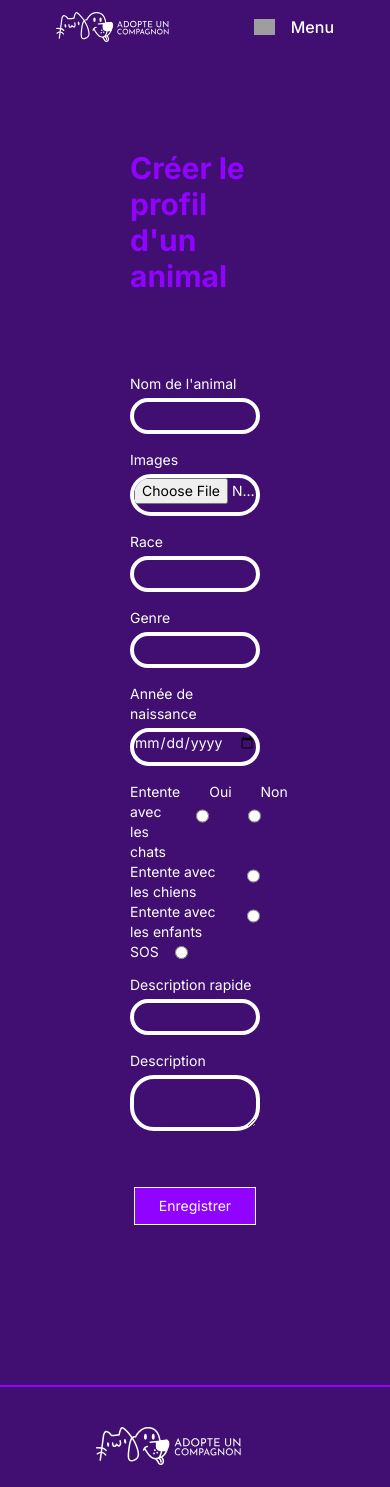
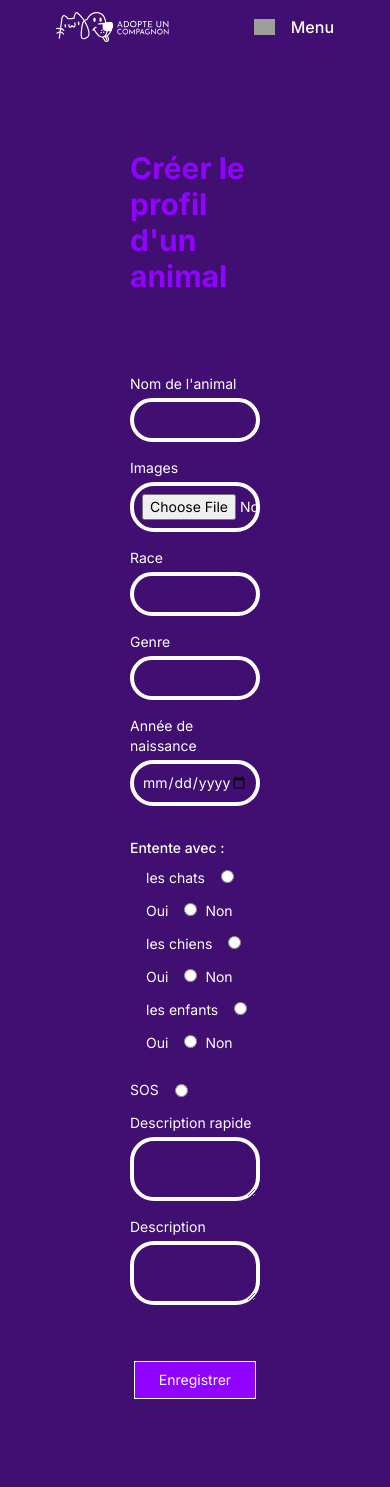
Before and after one commit to Salome-Bx/adopte-un-compagnon-front, a Next.js app: page /creationAnimal in a window 390 px wide. Shown: the top 1487 px of the page. Built offline with nearby package versions, Linux system fonts and the light colour scheme; grey boxes are pictures that could not be loaded.

Commit message:
responsive

```diff
--- /dev/null
+++ b/src/app/Components/NavAsso.tsx
@@ -0,0 +1,108 @@
+// import React, { useState } from 'react';
+import Image from 'next/image';
+import Link from 'next/link';
+import { useEffect, useState } from 'react';
+import { petService } from '../Services/pet';
+
+
+
+
+export const NavAsso = () => {
+  const [showSubmenu, setShowSubmenu] = useState(false);
+  const [isOpen, setIsOpen] = useState(false);
+
+  const toggleMenu = () => {
+    setIsOpen(!isOpen);
+  };
+
+
+
+  return (
+    <header className="w-full bg-custom-purple p-3 px-14">
+
+      {/* --------Menu mobile avec modale-------- */}
+      <nav className="lg:hidden xl:hidden 2xl:hidden justify-between">
+        <div className="w-full flex flex-col">
+
+          <div className="menu flex flex-row w-full">
+          {/* Logo */}
+            <Link href="/" className="logo w-fit text-white">
+              <img src="img/logo/logo.svg" alt="logo Adopte un Compagnon" />
+            </Link>
+
+
+          {/* Menu */}
+            <div className="icones flex flex-row w-full justify-end">
+              <button className="connexion text-white">
+                <Link href="/connexion" className="items-center z-11 flex text-custom-light-purple color-white mr-4">
+                  <Image
+                      src="/icones/user.png"
+                      width={21}
+                      height={24}
+                      alt="Espace mon compte"
+                  />
+                </Link>
+              </button>
+              <button onClick={toggleMenu} className="items-center flex hover:text-custom-yellow text-white font-medium">
+                Menu
+              </button>
+            </div>
+        </div>
+
+
+
+            <div className="menuDeroulant flex flex-col">
+            {isOpen && (
+              <div className="menuMobile bg-custom-purple text-white w-full pb-4">
+                <ul className="flex flex-col space-y-2 items-end">
+                  <li>
+                    <Link href="/accueilAsso" className="flex hover:text-custom-yellow">Mes animaux</Link>
+                  </li>
+                  <li>
+                    <Link href="/demandes" className="flex hover:text-custom-yellow">Mes demandes d'adoptions</Link>
+                  </li>
+                  <li>
+                    <Link href="/informations" className="flex hover:text-custom-yellow">Mes informations</Link>
+                  </li>
+
+                </ul>
+              </div>
+            )}
+
+          </div>
+        </div>
+
+      </nav>
+
+
+      {/* --------Menu écrans larges-------- */}
+      <nav className="w-full hidden lg:block">
+        <div className="flex flex-row">
+
+          {/* Logo */}
+          <div className="flex logo w-1/4 text-white">
+            <Link href="/">
+              <img src="img/logo/logo.svg" alt="logo Adopte un Compagnon"/>
+            </Link>
+          </div>
+          {/* Menu */}
+          <div className="menuDesktop justify-end flex flex-row w-3/4 text-white items-center">
+            <ul className="flex flex-row space-x-5 justify-end">
+              <li>
+                    <Link href="/accueilAsso" className="flex hover:text-custom-yellow">Mes animaux</Link>
+                  </li>
+                  <li>
+                    <Link href="/demandes" className="flex hover:text-custom-yellow">Mes demandes d'adoptions</Link>
+                  </li>
+                  <li>
+                    <Link href="/informations" className="flex hover:text-custom-yellow">Mes informations</Link>
+                  </li>
+            </ul>
+          </div>
+        </div>
+
+      </nav>
+
+    </header>
+  );
+};
--- /dev/null
+++ b/src/app/Services/form.js
@@ -0,0 +1,24 @@
+import axios from "axios";
+
+let url = process.env.NEXT_PUBLIC_API_URL;
+let axiosConfig = axios.create({
+    baseURL: url,
+    headers: {
+        "Content-Type": "application/json",
+    },
+});
+
+
+export let formService = {
+    getAllForms: async () => {
+        try {
+            const response = await axiosConfig.get("/forms");
+            return response.data;
+        } catch (error) {
+            throw new Error("Impossible d'importer les animaux");
+        }
+    },
+
+    deleteForm: async () => {}
+
+}
--- a/src/app/Services/user.js
+++ b/src/app/Services/user.js
@@ -17,6 +17,7 @@ export let userService = {
             throw new Error("Impossible d'importer les associations");
         }
     },
+
 
 
     registration: async (data) => {
@@ -44,4 +45,38 @@ export let userService = {
             throw error;
         }
     },
+
+    getAssoProfil: async (id) => {
+        try {
+            const response = await axiosConfig.get(`user/${id}`);
+            return response.data;
+        } catch (error) {
+            throw new Error("Impossible d'importer l'utilisateur");
+        }
+    },
+
+    editUser: async (data) => {
+        try {
+            const response = await axiosConfig.post("/user/edit", data);
+            const user = response.data.user;
+            localStorage.setItem("user", JSON.stringify(user));
+            console.log(user)
+            return user;
+        } catch (error) {
+            console.error("Erreur lors de la modification", error);
+            throw error;
+        }
+    },
+
+    deleteUser: async (data) => {
+
+    },
+
+
+
+
+
+
+
+
 }
--- a/src/app/accueilAssos/page.tsx
+++ b/src/app/accueilAssos/page.tsx
@@ -1,9 +1,48 @@
-import React from 'react'
+"use client"
+import React, { useEffect, useState } from 'react'
+import { NavAsso } from "../Components/NavAsso";
+import Footer from "../Components/Footer";
+import Button from "../Components/Button";
+import Link from 'next/link';
+import { petService } from '../Services/pet';
 
-const pageAccueilAsso = () => {
+const AccueilAssoPage = () => {
+
+    const [petsByAssoList, setPetsByAssoList] = useState ([]);
+
+
+    useEffect(() => {
+        fetchPets();
+}, []);
+
+
+    const fetchPets = async () => {
+        // setIsLoading(true);
+        // setError(null);
+        try {
+        const response = await petService.getPetsByAsso();
+        setPetsByAssoList(response);
+        } catch (error) {
+        // setError("Failed to fetch meals. Please try again.");
+        console.error("Erreur pendant la récupération de la liste des animaux :", error);
+        }
+        // finally {
+        //   setIsLoading(false);
+        // }
+    };
+    console.log(petsByAssoList);
+
+
   return (
-    <div>page</div>
+    <main className="bg-custom-purple w-full">
+        <NavAsso></NavAsso>
+            <div className="w-1/3 p-6 text-custom-purple">
+                <h3 className="text-3xl font-bold">Bienvenue sur votre espace</h3>
+            </div>
+
+
+    </main>
   )
 }
 
-export default pageAccueilAsso
+export default AccueilAssoPage
--- a/src/app/animauxAdoption/view/[id]/page.tsx
+++ b/src/app/animauxAdoption/view/[id]/page.tsx
@@ -16,7 +16,7 @@ const animalProfilPage = ({params}: {params: {id: number} }) => {
 
     const fetchPetProfil = async () => {
       try {
-        const repsonse = await petService.getPetProfil(params.id);
+        const repsonse = await petService.getPetById(params.id);
         setPetData(repsonse);
       } catch (error) {
         console.error("Erreur pendant la récupération de l'animal :", error);
--- a/src/app/creationAnimal/page.tsx
+++ b/src/app/creationAnimal/page.tsx
@@ -18,65 +18,75 @@ const pageCreationAnimal = () => {
 
                 <div className="name flex flex-col">
                   <label htmlFor="name">Nom de l'animal</label>
-                  <input type="text" name="name" id="name" className="border-4 border-white bg-custom-purple rounded-3xl mb-4 pb-2 mt-1" />
+                  <input type="text" name="name" id="name" className="border-4 border-white bg-custom-purple rounded-3xl mb-4 p-2 mt-1" />
                 </div>
 
                 <div className="image flex flex-col">
                   <label htmlFor="image">Images</label>
-                  <input type="file" name="image" id="image" className="border-4 border-white bg-custom-purple rounded-3xl mb-4 pb-2 mt-1" />
+                  <input type="file" name="image" id="image" className="border-4 border-white bg-custom-purple rounded-3xl mb-4 p-2 mt-1" />
                 </div>
 
                 <div className="race flex flex-col">
                   <label htmlFor="race">Race</label>
-                  <input type="text" name="race" id="race" className="border-4 border-white bg-custom-purple rounded-3xl mb-4 pb-2 mt-1" />
+                  <input type="text" name="race" id="race" className="border-4 border-white bg-custom-purple rounded-3xl mb-4 p-2 mt-1" />
                 </div>
 
                 <div className="gender flex flex-col">
                   <label htmlFor="gender">Genre</label>
-                  <input type="text" name="gender" id="gender" className="border-4 border-white bg-custom-purple rounded-3xl mb-4 pb-2 mt-1" />
+                  <input type="text" name="gender" id="gender" className="border-4 border-white bg-custom-purple rounded-3xl mb-4 p-2 mt-1" />
                 </div>
 
                 <div className="birthyear flex flex-col">
                   <label htmlFor="birthyear">Année de naissance</label>
-                  <input type="date" name="birthyear" id="birthyear" className="border-4 border-white bg-custom-purple rounded-3xl mb-4 pb-2 mt-1" />
+                  <input type="date" name="birthyear" id="birthyear" className="border-4 border-white bg-custom-purple rounded-3xl mb-4 p-2 mt-1" />
                 </div>
 
-                <div className="withCats flex ">
-                  <label htmlFor="withCats">Entente avec les chats</label>
-                  <input type="radio" name="withCatsYes" id="withCatsYes" className="border-4 border-white bg-custom-purple rounded-3xl mb-4 pb-2 mt-1 ml-4" />
-                  <label htmlFor="withCatsYes">Oui</label>
-                  <input type="radio" name="withCatsNo" id="withCatsNo" className="border-4 border-white bg-custom-purple rounded-3xl mb-4 pb-2 mt-1 ml-4" />
-                  <label htmlFor="withCatsNo">Non</label>
+                <div className="getAlong flex flex-col py-4">
+                  <p className='font-medium pb-2'>Entente avec :</p>
+                  <ul className='pl-4'>
+                    <li>
+                      <label htmlFor="withCats">les chats</label>
+                      <input type="radio" name="withCatsYes" id="withCatsYes" className="border-4 border-white bg-custom-purple rounded-3xl mb-4 p-2 mt-1 ml-4 mr-2" />
+                      <label htmlFor="withCatsYes">Oui</label>
+                      <input type="radio" name="withCatsNo" id="withCatsNo" className="border-4 border-white bg-custom-purple rounded-3xl mb-4 p-2 mt-1 ml-4 mr-2" />
+                      <label htmlFor="withCatsNo">Non</label>
+                    </li>
+
+                    <li>
+                      <label htmlFor="withDogs">les chiens</label>
+                      <input type="radio" name="withDogs" id="withDogs" className="border-4 border-white bg-custom-purple rounded-3xl mb-4 p-2 mt-1 ml-4 mr-2"/>
+                      <label htmlFor="withDogsYes">Oui</label>
+                      <input type="radio" name="withDogsNo" id="withDogsNo" className="border-4 border-white bg-custom-purple rounded-3xl mb-4 p-2 mt-1 ml-4 mr-2" />
+                      <label htmlFor="withDogsNo">Non</label>
+                    </li>
+
+                    <li>
+                      <label htmlFor="withChildren">les enfants</label>
+                      <input type="radio" name="withChildren" id="withChildren" className="border-4 border-white bg-custom-purple rounded-3xl mb-4 p-2 mt-1 ml-4 mr-2" />
+                      <label htmlFor="withChildrenYes">Oui</label>
+                      <input type="radio" name="withChildrenNo" id="withChildrenNo" className="border-4 border-white bg-custom-purple rounded-3xl mb-4 p-2 mt-1 ml-4 mr-2" />
+                      <label htmlFor="withChildrenNo">Non</label>
+                    </li>
+                  </ul>
+
                 </div>
 
 
-                <div className="withDogs flex ">
-                  <label htmlFor="withDogs">Entente avec les chiens</label>
-                  <input type="radio" name="withDogs" id="withDogs" className="border-4 border-white bg-custom-purple rounded-3xl mb-4 pb-2 mt-1 ml-4"/>
-                </div>
-
-
-                <div className="withChildren flex ">
-                  <label htmlFor="withChildren">Entente avec les enfants</label>
-                  <input type="radio" name="withChildren" id="withChildren" className="border-4 border-white bg-custom-purple rounded-3xl mb-4 pb-2 mt-1 ml-4" />
-                </div>
-
-
-                <div className="sos flex ">
+                <div className="sos flex">
                   <label htmlFor="sos">SOS</label>
-                  <input type="radio" name="sos" id="sos" className="border-4 border-white bg-custom-purple rounded-3xl mb-4 pb-2 mt-1 ml-4" />
+                  <input type="radio" name="sos" id="sos" className="border-4 border-white bg-custom-purple rounded-3xl mb-4 p-2 mt-1 ml-4" />
                 </div>
 
 
                 <div className="quickDescrition flex flex-col">
                   <label htmlFor="quickDescrition">Description rapide</label>
-                  <input type="text" name="quickDescrition" id="quickDescrition" className="border-4 border-white bg-custom-purple rounded-3xl mb-4 pb-2 mt-1" />
+                  <textarea name="description" id="description" className="border-4 border-white bg-custom-purple rounded-3xl mb-4 p-2 mt-1" />
                 </div>
 
 
                 <div className="description flex flex-col">
                   <label htmlFor="description">Description</label>
-                  <textarea name="description" id="description" className="border-4 border-white bg-custom-purple rounded-3xl mb-4 pb-2 mt-1" />
+                  <textarea name="description" id="description" className="border-4 border-white bg-custom-purple rounded-3xl mb-4 p-2 mt-1" />
                 </div>
 
                 <div className="flex flex-col pt-10">
--- a/src/app/modificationInfos/page.tsx
+++ b/src/app/modificationInfos/page.tsx
@@ -3,15 +3,16 @@ import React from 'react'
 import { Nav } from "../Components/Nav";
 import Footer from "../Components/Footer";
 import Button from "../Components/Button";
+import { NavAsso } from '../Components/NavAsso';
 
 
-const pageInscription = () => {
+const pageModificationInfos = () => {
   return (
     <main className="bg-custom-purple">
 
-        <Nav></Nav>
+        <NavAsso></NavAsso>
 
-        <div className="flex flex-col w-1/3 m-auto pb-40">
+        <div className="flex flex-col m-auto pb-40 sm:w-3/4 md:w-3/4 lg:w-1/3 ">
             <h1 className="text-custom-light-purple text-3xl font-bold pt-24 pb-20">Mes informations</h1>
 
             <form action=""  className="text-white text-sm">
@@ -103,4 +104,4 @@ const pageInscription = () => {
   )
 }
 
-export default pageInscription
+export default pageModificationInfos
--- a/src/app/page.tsx
+++ b/src/app/page.tsx
@@ -55,7 +55,7 @@ export default function Home() {
 
         <div className="bloc-image w-1/2">
 
-          <img className="w-full" src="img/chien-hero.jpg" alt="chien heureux dans un champs" />
+          <img className="w-full h-full" src="img/chien-hero.jpg" alt="chien heureux dans un champs" />
 
         </div>
 
```
Also changed, not shown: src/app/Services/pet.js (+38 -1 lines), src/app/demandes/page.tsx (added), src/app/infos/page.tsx (added).
